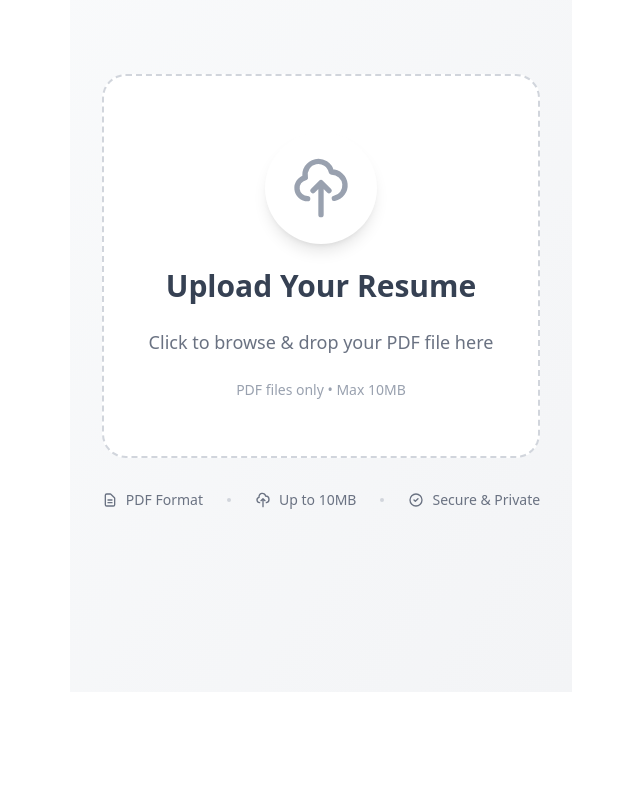
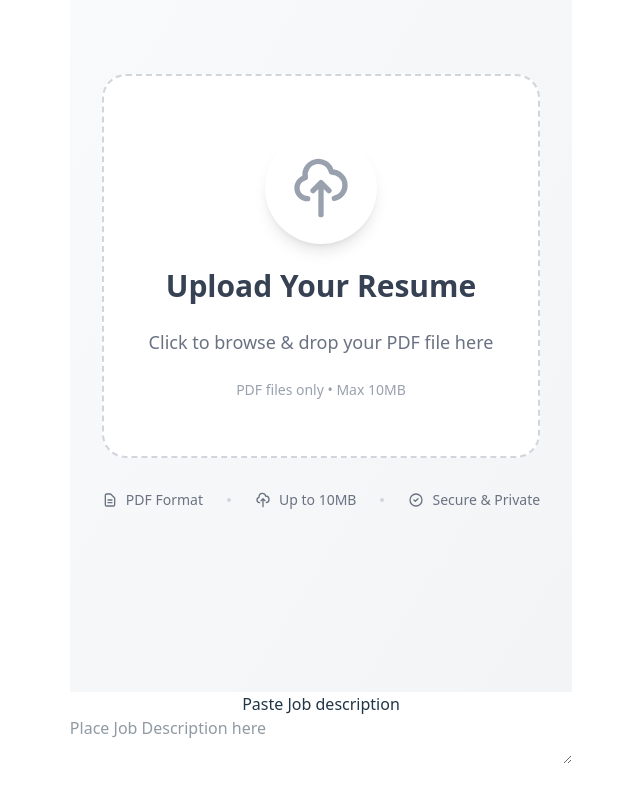
Before and after one commit to oriohayon15/ResumeScannerAI, a React (Vite) app in the folder client/: page / in a window 1280 px wide. Shown: the part 196-996 px from the top of the page, without its empty margins (319-959 px from the left). Before the commit the page ends 920 px from the top, so only its background shows below. Built offline with nearby package versions, Linux system fonts and the light colour scheme.

Commit message:
Implemented job description input component

```diff
--- a/client/src/App.jsx
+++ b/client/src/App.jsx
@@ -1,17 +1,17 @@
 import { useState } from 'react'
-import reactLogo from './assets/react.svg'
-import viteLogo from '/vite.svg'
 import './App.css'
 import ResumeUpload from './components/ResumeUpload'
+import ApplicationInput from './components/ApplicationInput'
 
 function App() {
-
+  const [jobDescription, setJobDescription] = useState("");
 
   return (
     <>
       <div>
       <h1>Resume Analyzer</h1>
-      <ResumeUpload />
+      <ResumeUpload jobDescription={jobDescription} />
+      <ApplicationInput value={jobDescription} onChange={setJobDescription} />
       </div>
     </>
   )
--- /dev/null
+++ b/client/src/components/ApplicationInput.jsx
@@ -0,0 +1,16 @@
+import React, { useState } from 'react';
+
+const ApplicationInput = ({value, onChange}) => {
+    return (
+        <div>
+            <label>Paste Job description</label>
+            <textarea
+            value={value}
+            onChange={(e) => onChange(e.target.value)}
+            placeholder='Place Job Description here'
+            style={{ width: "100%" }}/>
+        </div>
+    );
+}
+
+export default ApplicationInput;
--- a/client/src/components/ResumeUpload.jsx
+++ b/client/src/components/ResumeUpload.jsx
@@ -56,7 +56,7 @@ const ResumeUpload = () => {
         //Building form data
         const form = new FormData();
         form.append("resume", file);
-        form.append("job", "temp job description") //temp hardcoded
+        form.append("job", jobDescription)
 
         //sending the form to the backend
         axios.post(UPLOAD_URL, form, {
```
